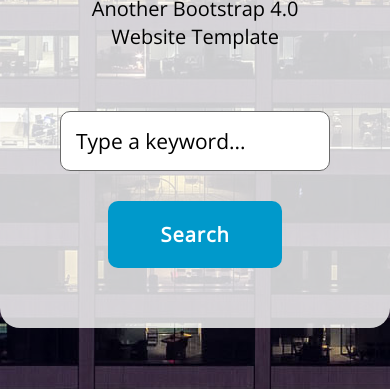
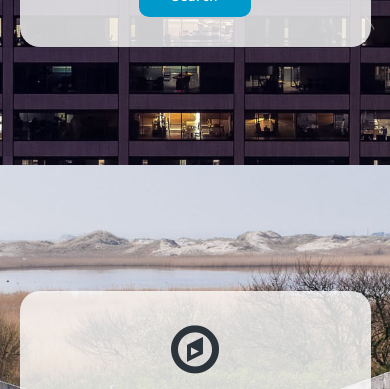
Before and after one commit to alanreidt/strategy, a plain HTML site: page index.html in a window 390 px wide. Shown: the part 426-815 px from the top of the page. Drawn offline with nearby package versions, Linux system fonts and the light colour scheme.

Commit message:
made the hero responsive

```diff
--- a/css/styles.css
+++ b/css/styles.css
@@ -1,3 +1,10 @@
+/* TODO:
+ *  - change min-height for hero;
+ *  - change media query for height: 100vh;
+ *  - height: 100vh for smartphones;
+ *  - test media for mobiles when layout would be responsive;
+ */
+
 /* =========================================================
 	BASE
 	========================================================= */
@@ -14,6 +21,7 @@
 
 html {
 	box-sizing: border-box;
+	font-family: 62.5%;
 }
 
 *,
@@ -24,6 +32,7 @@ html {
 
 body {
 	margin: 0;
+
 	font-family: var(--main-font-family);
 	font-size: var(--base-font-size);
 	color: #2c343b;
@@ -477,13 +486,14 @@ a.button {
 	display: table;
 	width: 100%;
 
-	height: 900px;
-	background: center / cover no-repeat;
+	height: 90vh;
+	min-height: 720px;
+	background: url(../img/bg-hero-1.jpg) #382c52 center / cover no-repeat;
 }
 
 .hero_search {
-	background-image: url(../img/bg-hero-1.jpg);
-	background-color: #382c52;
+	/*background-image: url(../img/bg-hero-1.jpg);*/
+	/*background-color: #382c52;*/
 }
 
 .hero_explore {
@@ -496,7 +506,7 @@ a.button {
 	background-color: #637e96;
 }
 
-.hero__content-wrapper {
+.hero__inner {
 	display: table-cell;
 	vertical-align: middle;
 }
@@ -519,15 +529,15 @@ a.button {
 }
 
 .hero__icon {
-	font-size: 96px;
-	margin-bottom: 35px;
+	font-size: 5.0526em;
+	margin-bottom: 0.3646em;
 }
 
 .hero__title {
 	margin-top: 0;
-	margin-bottom: 15px;
+	margin-bottom: 0.2632em;
 
-	font-size: 57px;
+	font-size: 3em;
 	font-weight: 400;
 	line-height: 1.2;
 	color: #000;
@@ -536,35 +546,48 @@ a.button {
 
 .hero__desc {
 	margin-top: 0;
-	margin-bottom: 14px;
+	margin-bottom: 0.6364em;
 
-	font-size: 20px;
+	font-size: 1.1579em;
 	font-weight: 400;
 	line-height: 1.4;
 	color: #000;
 }
 
 .hero__desc_search {
-	margin-bottom: 60px;
+	/*margin-bottom: 2.7273em;*/
 	text-transform: capitalize;
 }
 
+.hero__desc_explore {
+	margin-bottom: 1.3636em; /* buffer, it works on mobile */
+}
+
 .hero__desc_signup {
-	margin-bottom: 60px;
+	/*margin-bottom: 2.7273em;*/
+}
+
+.hero__form {
+	margin-top: 2.7273em;
 }
 
 .hero__input {
 	max-width: 400px;
 	margin: auto;
+	padding: 0.7143em;
+
+	font-size: 1.1053em;
 	border: 1px solid #6a6a6a;
 }
 
 .hero__button-wrapper {
-	margin-top: 30px;
+	margin-top: 1.5789em;
 }
 
 .hero__button {
-	font-size: 20px;
+	padding: 1em 2.6em;
+
+	font-size: 1.0526em;
 	font-weight: 600;
 	letter-spacing: 1px;
 }
@@ -753,3 +776,215 @@ a.button {
 	margin-top: 0;
 	margin-bottom: 0;
 }
+
+
+
+
+/* =========================================================
+	MEDIA QUERIES
+	========================================================= */
+
+/* test of media features */
+
+@media (min-resolution: 90dpi) {
+	.features {
+		/*background-color: yellow;*/
+	}
+}
+
+@media (min-resolution: 190dpi),
+		 (-webkit-min-device-pixel-ratio: 1.9) {
+	.features {
+		/*background-color: red;*/
+	}
+}
+
+@media (hover: none) {
+	.features {
+		/*background-color: green;*/
+	}
+}
+
+/*  */
+
+@media (min-width: 1170px) and (max-height: 720px) {
+	.hero {
+		/*height: 720px;*/
+	}
+}
+
+@media (max-width: 1170px) and (max-height: 670px) {
+	.hero {
+		/*height: 670px;*/
+	}
+}
+
+/* desktops with height of viewport < 699px (<13.3 inch) and mobiles (it don't have capability to hover over) < 879px */
+
+@media (orientation: landscape) and (max-height: 700px) and (hover: hover),
+		 (orientation: landscape) and (max-height: 880px) and (hover: none) {
+	.hero {
+		/*height: 100vh;*/
+	}
+}
+
+
+
+
+
+/* when 70vh > .hero min-height (670px) */
+/*@media (orientation: portrait) and (min-height: 960px) {*/
+
+
+@media (orientation: portrait) {
+	.hero {
+		height: 70vh;
+	}
+}
+
+/* only mobiles (they don't have capability to hover over),
+	except this rule you can limit the orientation portrait rule above */
+
+@media (orientation: landscape) and (hover: none),
+		 (orientation: portrait) and (max-height: 600px) {
+	.hero {
+		height: 100vh;
+	}
+}
+
+@media (max-width: 1170px) {
+	.hero {
+		min-height: 670px;
+	}
+
+	.hero__content {
+		width: 60%;
+		max-width: 560px;
+		padding: 5%;
+		font-size: 17px;
+	}
+
+	.hero__input {
+		max-width: 375px;
+	}
+}
+
+@media (max-width: 860px) {
+	.hero {
+		min-height: 590px;
+	}
+
+	.hero__content {
+		font-size: 15px;
+	}
+}
+
+/* test 820px later */
+
+@media (max-width: 745px) {
+	.hero {
+		min-height: 550px;
+	}
+
+	.hero__icon {
+		font-size: 4.2em;
+	}
+
+	.hero__title {
+		font-size: 2.4em;
+	}
+
+	.hero__form {
+		margin-top: 2.1333em;
+	}
+
+	.hero__button-wrapper {
+		margin-top: 1em;
+	}
+
+	.hero__button {
+		font-size: 0.95em;
+	}
+}
+
+@media (max-width: 700px) {
+	.hero {
+		padding-left: 5%;
+		padding-right: 5%;
+	}
+
+	.hero__content {
+		width: 100%;
+		max-width: 420px;
+		padding: 30px;
+	}
+
+	.hero__input {
+		max-width: 320px;
+	}
+}
+
+@media (max-width: 460px) {
+	.hero {
+		min-height: 525px;
+	}
+
+	.hero__content {
+		font-size: 13.33333px;
+	}
+
+	.hero__title,
+	.hero__desc {
+		font-weight: 300;
+	}
+
+	.hero__desc {
+		font-size: 1.2em;
+	}
+
+	.hero__content {
+		/*left: 0;*/
+		/*margin-left: var(--site-padding);*/
+		/*margin-right: var(--site-padding);*/
+
+		/*-webkit-transform: translate(0, -50%);*/
+				  /*transform: translate(0, -50%);*/
+	}
+
+	.hero {
+		/*min-height: 350px;*/
+		/*background-image: linear-gradient(rgba(255, 255, 255, 0.8), rgba(255, 255, 255, 0.8)),
+								url(../img/bg-hero-1.jpg);*/
+	}
+
+	.hero__content {
+		/*padding: 0 15px;*/
+		/*max-width: initial;*/
+		/*background-color: transparent;*/
+		/*height: 100%;*/
+		/*border-radius: initial;*/
+	}
+
+	.hero__icon {
+		/*display: none;*/
+	}
+
+	.hero__desc_search {
+		/*margin-bottom: 20px;*/
+	}
+
+	.hero__input {
+		/*max-width: 260px;*/
+	}
+
+	.hero__button-wrapper {
+		/*margin-top: 15px;*/
+	}
+}
+
+@media (max-width: 360px) {
+	.hero {
+		padding-left: 2%;
+		padding-right: 2%;
+	}
+}
--- a/index.html
+++ b/index.html
@@ -21,12 +21,12 @@
 			</ul>
 
 			<section class="hero  hero_search  slider__item  slider__item_active">
-				<div class="hero__content-wrapper">
+				<div class="hero__inner">
 					<div class="hero__content">
 						<i class="icon  icon-cogs  hero__icon" aria-hidden="true"></i>
 						<h2 class="hero__title">Strategy</h2>
 						<p class="hero__desc  hero__desc_search">Another bootstrap 4.0 website template</p>
-						<form name="hero-form" action="#">
+						<form class="hero__form" name="hero-form" action="#">
 							<input class="form-control  hero__input" type="search" name="keyword" placeholder="Type a keyword..." maxlength="30" spellcheck="true" autocapitalize="none" inputmode="latin" autocomplete="on" required>
 							<div class="hero__button-wrapper">
 								<button class="button  hero__button" type="submit" value="search">Search</button>
@@ -37,11 +37,11 @@
 			</section>
 
 			<section class="hero  hero_explore  slider__item">
-				<div class="hero__content-wrapper">
+				<div class="hero__inner">
 					<div class="hero__content">
 						<i class="icon  icon-compass  hero__icon" aria-hidden="true"></i>
 						<h2 class="hero__title">Strategy</h2>
-						<p class="hero__desc">
+						<p class="hero__desc  hero__desc_explore">
 							Using Hero Slider from <a href="#" class="page__link">Cody House</a>. Donec mattis ipsum in erat viverra commodo. Proin sapien lacus, euismod eget nisl.
 						</p>
 						<div class="hero__button-wrapper">
@@ -52,12 +52,12 @@
 			</section>
 
 			<section class="hero  hero_signup  slider__item">
-				<div class="hero__content-wrapper">
+				<div class="hero__inner">
 					<div class="hero__content">
 						<i class="icon  icon-cloud  hero__icon" aria-hidden="true"></i>
 						<h2 class="hero__title">Strategy</h2>
 						<p class="hero__desc  hero__desc_signup">Photos from <a href="#" class="page__link">Unsplash</a></p>
-						<form name="hero-form" action="#">
+						<form class="hero__form" name="hero-form" action="#">
 							<input class="form-control  hero__input" type="email" name="email" placeholder="Enter your email..." maxlength="30" spellcheck="false" autocomplete="email" required>
 							<div class="hero__button-wrapper">
 								<button class="button  hero__button" type="submit" value="signup">Sign up</button>
```
